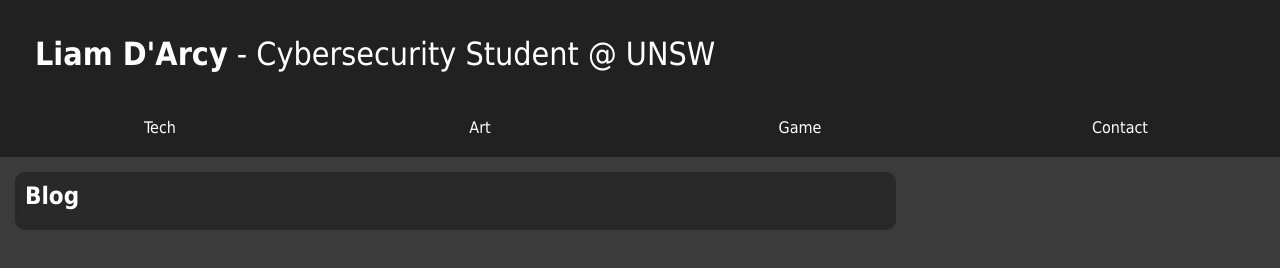
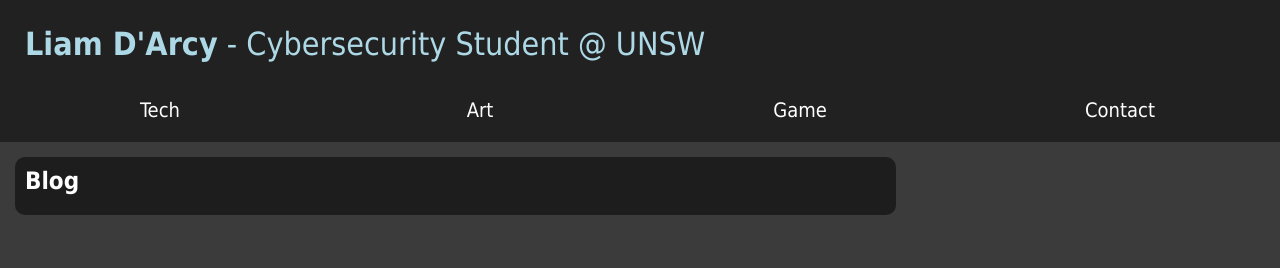
Before and after one commit to LimeJuice3D/lime-juice-blog, an Eleventy site: page index.html in a window 1280 px wide. Built offline with nearby package versions, Linux system fonts and the light colour scheme; Eleventy itself is replaced by a stand-in of ours; files that its build step writes are made by us from their sources; what eleventy-plugin-youtube-embed would draw is missing.

Commit message:
idk what this is

```diff
--- a/_includes/layout.html
+++ b/_includes/layout.html
@@ -8,7 +8,7 @@
   </head>
   <body style="background-image:url(/assets/images/{{ bg-image }});">
     <header>
-      <h1><a href="/" class="menu"><b>Liam D'Arcy</b> - Cybersecurity Student @ UNSW</a></h1>
+      <h1><a href="/" class="title"><b>Liam D'Arcy</b> - Cybersecurity Student @ UNSW</a></h1>
       <div class="menu">
         <a class="menu" href="/tech">Tech</a>
         <a class="menu" href="/art">Art</a>
--- a/assets/css/default.css
+++ b/assets/css/default.css
@@ -9,6 +9,7 @@
 }
 
 h1 {
+  font-size: 32px;
   font-weight: normal;
   color: white;
   text-align: left;
@@ -28,7 +29,7 @@
 
 p {
   color: white;
-  font-size: 14px;
+  font-size: 16px;
 }
 
 header {
@@ -47,11 +48,6 @@
   border-radius: 2px;
 }
 
-a.menu {
-  color: white;
-  text-decoration: none;
-}
-
 div.menu {
   width: 100%;
   display: table;
@@ -60,14 +56,21 @@
 }
 
 a.menu {
+  font-size: 20px;
+  color: white;
+  text-decoration: none;
   padding: 10px;
   display: table-cell;
   text-align: center;
   margin: 10px;
 }
 
+a.title {
+  font-size: 32px;
+}
+
 div.blogs {
-  background: rgba(0,0,0,0.3);
+  background: rgba(0,0,0,0.5);
   border-radius: 10px;
   margin: 15px;
   margin-right: 30%;
```
